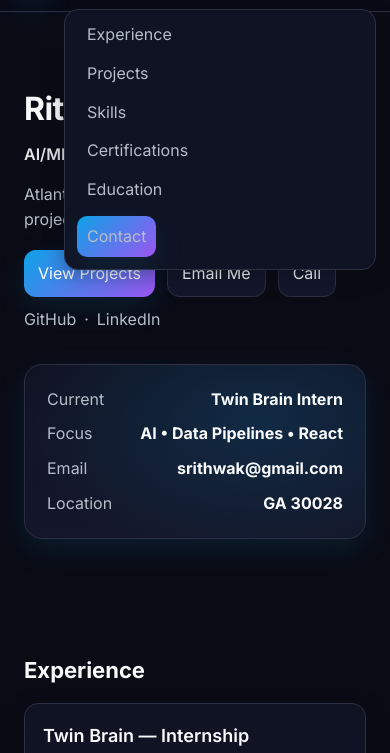
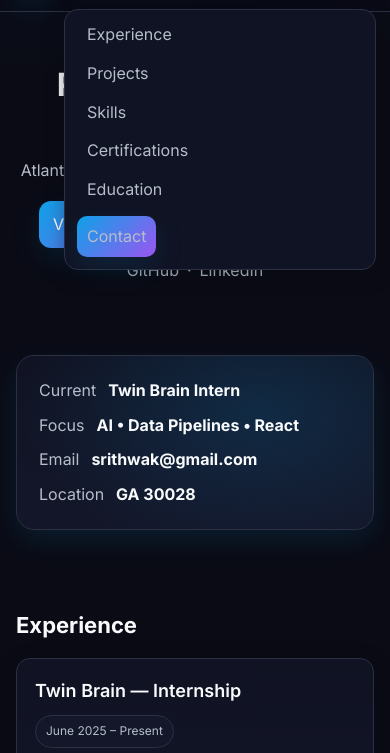
Before and after one commit to Srithwak/srithwak.github.io, a plain HTML site: page index.html in a window 390 px wide. Both pictures are taken after a click on the button "Toggle navigation". Shown: the part 49-802 px from the top of the page. Drawn offline with Linux system fonts and the light colour scheme.

Commit message:
Updated to accomodate mobile devices

```diff
--- a/index.html
+++ b/index.html
@@ -4,7 +4,7 @@
     <meta charset="UTF-8" />
     <meta name="viewport" content="width=device-width, initial-scale=1.0" />
 
-    <title>Rithwak Somepalli — Portfolio & Resume</title>
+    <title>Rithwak Somepalli Portfolio</title>
     <meta name="description" content="Rithwak Somepalli — AI/ML and full‑stack developer. Twin Brain intern. Projects: MNIST classifier, POS, Blackjack, Network Capture, Recipe AI." />
     <meta name="author" content="Rithwak Somepalli" />
     <link rel="canonical" href="/" />
@@ -65,7 +65,7 @@
     <a class="skip-link" href="#main">Skip to content</a>
 
     <header class="site-header" role="banner">
-      <nav class="nav" aria-label="Primary">
+        <nav class="nav" aria-label="Primary" aria-expanded="false">
         <a href="#" class="brand" aria-label="Home">
           <span class="brand-mark" aria-hidden="true">RS</span>
           <span class="brand-name">Rithwak</span>
--- a/styles.css
+++ b/styles.css
@@ -32,6 +32,10 @@
               hsl(var(--bg));
   color: hsl(var(--fg));
   line-height: 1.55;
+  /* Optimization: Prevent horizontal scrolling and improve font rendering */
+  overflow-x: hidden;
+  -webkit-font-smoothing: antialiased;
+  -moz-osx-font-smoothing: grayscale;
 }
 
 .skip-link {
@@ -52,12 +56,6 @@
 .nav-links a:hover, .nav-links a:focus { color: hsl(var(--fg)); background: hsl(var(--bg-soft)); }
 .nav-toggle { display: none; background: none; border: 1px solid hsl(var(--border)); color: hsl(var(--fg)); border-radius: 10px; padding: 6px 10px; }
 
-@media (max-width: 820px) {
-  .nav { padding-inline: 16px; }
-  .nav-toggle { display: inline-flex; }
-  .nav[aria-expanded="false"] .nav-links { display: none; }
-  .nav-links { position: absolute; top: 58px; right: 14px; flex-direction: column; align-items: stretch; background: hsl(var(--bg-elev)); padding: 12px; border: 1px solid hsl(var(--border)); border-radius: 14px; width: min(80vw, 320px); box-shadow: var(--shadow-soft); }
-}
 
 /* Hero */
 .hero { padding: 72px 0; }
@@ -76,7 +74,6 @@
 .hero-summary .row { display: flex; justify-content: space-between; gap: 12px; color: hsl(var(--muted)); }
 .hero-summary .row strong { color: hsl(var(--fg)); }
 
-@media (max-width: 980px) { .hero-inner { grid-template-columns: 1fr; } }
 
 /* Sections */
 .section { padding: 36px 0; }
@@ -108,9 +105,6 @@
 .label { color: hsl(var(--muted)); font-size: 12px; }
 .value { font-weight: 600; }
 
-@media (max-width: 980px) { .contact-grid { grid-template-columns: 1fr 1fr; } }
-@media (max-width: 560px) { .contact-grid { grid-template-columns: 1fr; } }
-
 /* Buttons */
 .btn { display: inline-flex; align-items: center; justify-content: center; gap: 8px; padding: 10px 14px; border-radius: 12px; border: 1px solid hsl(var(--border)); cursor: pointer; text-decoration: none; transition: background var(--transition), color var(--transition), transform var(--transition), border-color var(--transition); }
 .btn-primary { background: linear-gradient(135deg, hsl(var(--primary)), hsl(var(--primary-2))); color: white; border: none; box-shadow: var(--shadow); }
@@ -129,6 +123,76 @@
 /* Utilities */
 .cta-row { margin-top: 18px; }
 
+/* --- RESPONSIVE STYLES --- */
+
+@media (max-width: 980px) {
+  .hero-inner {
+    grid-template-columns: 1fr;
+    text-align: center;
+  }
+  .hero-actions, .quick-links {
+    justify-content: center;
+  }
+  .hero-card {
+    margin-top: 40px;
+  }
+  .contact-grid {
+    grid-template-columns: 1fr 1fr;
+  }
+}
+
+@media (max-width: 820px) {
+  .container {
+    padding: 0 16px;
+  }
+  .nav {
+    padding-inline: 16px;
+  }
+  .nav-toggle {
+    display: inline-flex;
+  }
+  .nav[aria-expanded="false"] .nav-links {
+    display: none;
+  }
+  .nav-links {
+    position: absolute;
+    top: 58px;
+    right: 14px;
+    flex-direction: column;
+    align-items: stretch;
+    background: hsl(var(--bg-elev));
+    padding: 12px;
+    border: 1px solid hsl(var(--border));
+    border-radius: 14px;
+    width: min(80vw, 320px);
+    box-shadow: var(--shadow-soft);
+  }
+  .hero {
+    padding: 48px 0;
+  }
+  .section {
+    padding: 24px 0;
+  }
+  /* Optimization: Prevents awkward spacing on card headers when they wrap */
+  .card-header {
+    justify-content: flex-start;
+  }
+}
+
+@media (max-width: 560px) {
+  .contact-grid {
+    grid-template-columns: 1fr;
+  }
+}
+
+@media (max-width: 420px) {
+  /* Optimization: Prevents hero summary text from causing horizontal overflow */
+  .hero-summary .row {
+    justify-content: flex-start;
+    flex-wrap: wrap;
+  }
+}
+
 /* Print styles */
 @media print {
   .site-header, .site-footer, .btn, .nav, .hero-actions, .quick-links, .cta-row { display: none !important; }
```
